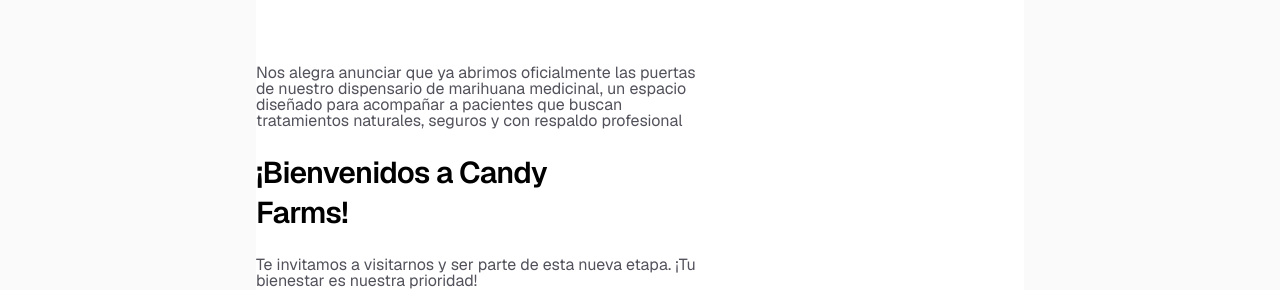
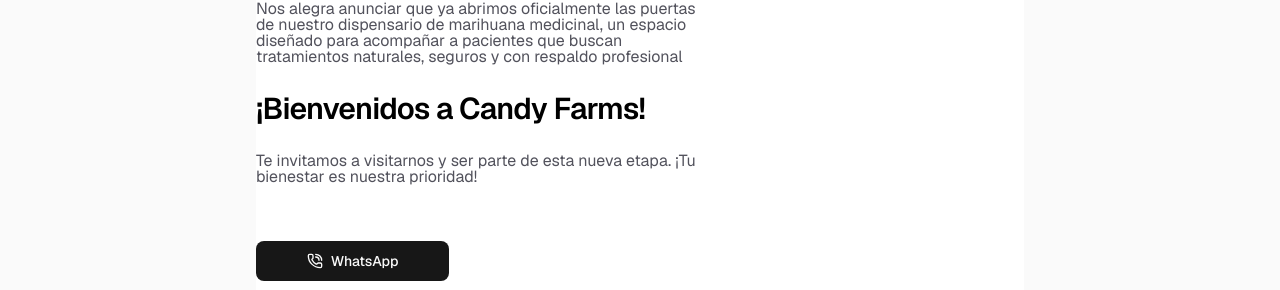
Before and after one commit to kurtsiwi/candy-farms-frontend, a Next.js app: page / in a window 1280 px wide. Shown: the part 196-486 px from the top of the page. Built offline with nearby package versions, Linux system fonts and the light colour scheme.

Commit message:
feat: adjust layout and styling in Header and Home components for improved responsiveness

```diff
--- a/app/components/layout/header.tsx
+++ b/app/components/layout/header.tsx
@@ -12,7 +12,7 @@
 export default function Header() {
   return (
     <header className="w-full bg-white/50 backdrop-blur-sm sticky top-0 z-50 border-b border-zinc-200 dark:bg-black/50 dark:border-zinc-800 list-none">
-      <NavigationMenu className="max-w-3xl justify-around">
+      <NavigationMenu className="max-w-full justify-around">
         <NavigationMenuItem>
           <NavigationMenuLink asChild>
             <Link href="#">
--- a/app/page.tsx
+++ b/app/page.tsx
@@ -21,7 +21,7 @@
 
   return (
     <div className="flex min-h-screen items-center justify-center bg-zinc-50 font-sans dark:bg-black">
-      <main className="flex min-h-screen w-full max-w-3xl flex-col items-center justify-between py-32 px-8 bg-white dark:bg-black sm:items-start lg:justify-start xl:px-0 gap-8">
+      <main className="flex min-h-screen w-full max-w-3xl flex-col items-center justify-between py-32 lg:py-16  px-8 bg-white dark:bg-black sm:items-start lg:justify-start xl:px-0 gap-8">
         <div className="flex flex-col items-center gap-6 text-center sm:items-start sm:text-left">
           <p className="max-w-md text-base leading-4 text-zinc-600 dark:text-zinc-400 ">
             Nos alegra anunciar que ya abrimos oficialmente las puertas de
@@ -29,7 +29,7 @@
             acompañar a pacientes que buscan tratamientos naturales, seguros y
             con respaldo profesional
           </p>
-          <h1 className="max-w-xs text-3xl font-semibold leading-10 tracking-tight text-black dark:text-zinc-50">
+          <h1 className="xs:max-w-xs lg:max-w-md text-3xl font-semibold leading-10 tracking-tight text-black dark:text-zinc-50">
             ¡Bienvenidos a Candy Farms!
           </h1>
           <p className="max-w-md text-base leading-4 text-zinc-600 dark:text-zinc-400">
```
